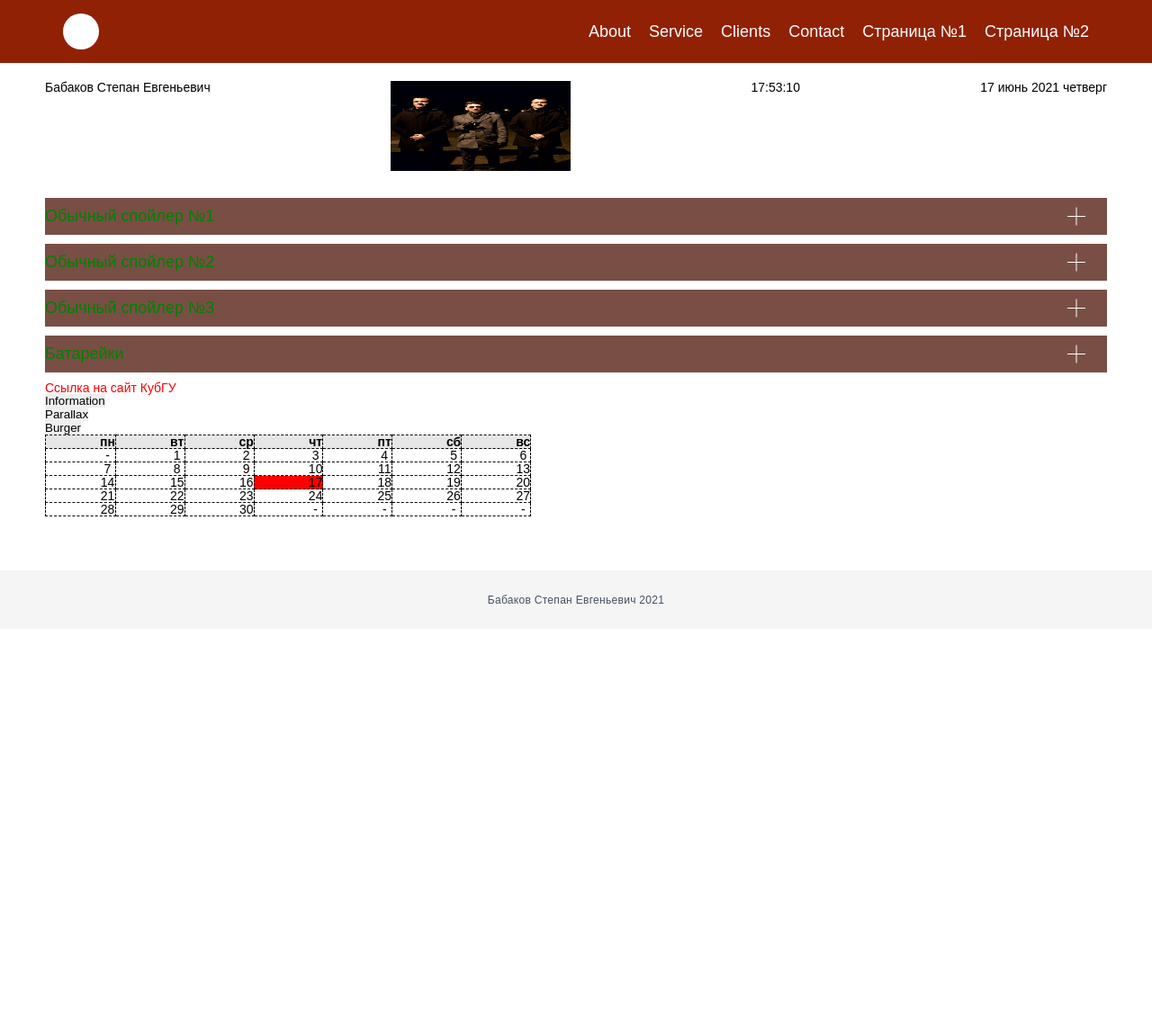
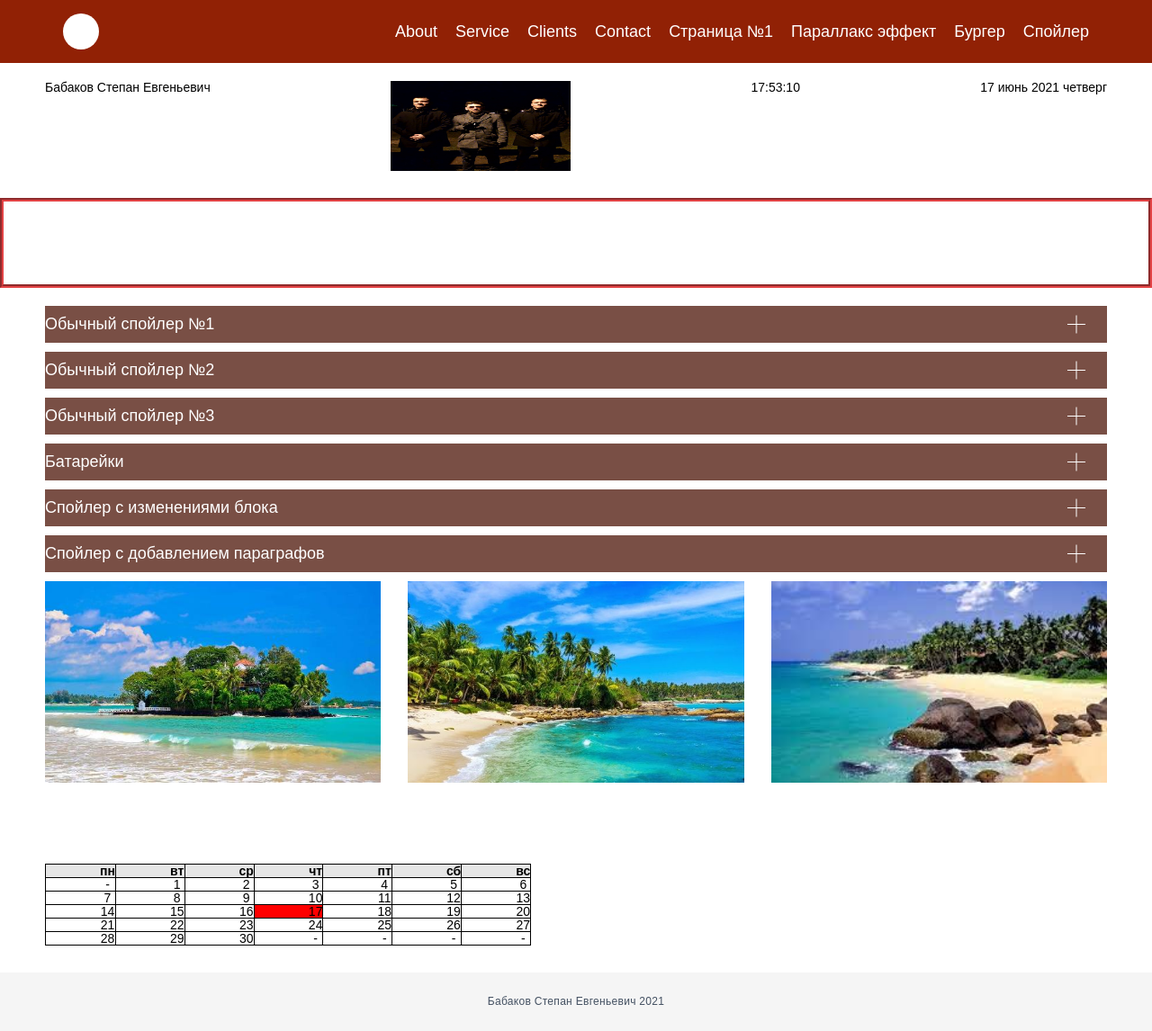
Before and after one commit to StepanBkv/site_rezeme, a PHP site: page / in a window 1280 px wide. Shown: the whole page at 90% size. Before the commit the page ends 671 px from the top, so only its background shows below. Run offline with PHP 8.4, Linux system fonts and the light colour scheme.

Commit message:
Первые 4-ре задания по JS

```diff
--- a/burger.html
+++ b/burger.html
@@ -38,7 +38,7 @@
 									</ul>
 								</li>
 								<li>
-									<a href="" class="menu__link">Страница №2</a>
+									<a href="" class="menu__link">Параллакс эффект</a>
 								</li>
 							</ul>
 						</nav>
--- a/css/style.css
+++ b/css/style.css
@@ -205,6 +205,7 @@ body._lock {
   overflow: hidden;
 }
 
+/* дата-спойлеры ****************************************************************************/
 .block {
   margin: 20px 0px 10px 0px;
 }
@@ -216,7 +217,7 @@ body._lock {
   text-align: left;
   font-size: 18px;
   background-color: transparent;
-  color: green;
+  color: #fff;
   padding: 10px;
   position: relative;
 }
@@ -257,6 +258,7 @@ body._lock {
           transform: rotate(0deg);
 }
 
+/* дата-спойлеры ****************************************************************************/
 .menu__sub-list {
   position: absolute;
   top: 100%;
@@ -452,57 +454,6 @@ body._lock {
           flex-grow: 1;
 }
 
-.link__sait a {
-  color: red;
-}
-.link__sait a:visited {
-  color: #666;
-}
-.link__sait a:active {
-  color: blue;
-}
-
-.nav {
-  /* Средние экраны */
-  /* Маленькие экраны */
-}
-.nav .nav_items {
-  display: -webkit-box;
-  display: -ms-flexbox;
-  display: flex;
-  -webkit-box-orient: horizontal;
-  -webkit-box-direction: normal;
-      -ms-flex-flow: row wrap;
-          flex-flow: row wrap;
-  -webkit-box-flex: 1;
-      -ms-flex-positive: 1;
-          flex-grow: 1;
-  /* Это выравнивает элементы по правому краю вдоль основной оси */
-  -ms-flex-pack: distribute;
-      justify-content: space-around;
-}
-@media (max-width: 800px) {
-  .nav .nav_items {
-    /* На средних экранах мы выравниваем меню по центру за счет равномерного распределения доступного пространства между элементами */
-    -ms-flex-pack: distribute;
-        justify-content: space-around;
-  }
-}
-@media (max-width: 500px) {
-  .nav .nav_items {
-    /* На маленьких экранах мы меняем направление основной оси с горизонтального (строка) на вертикальное (колонка) */
-    -webkit-box-orient: vertical;
-    -webkit-box-direction: normal;
-        -ms-flex-direction: column;
-            flex-direction: column;
-  }
-}
-
-.box__content {
-  margin-top: 30px;
-  margin-bottom: 30px;
-}
-
 .batarey {
   -webkit-box-flex: 0;
       -ms-flex: 0 1 auto;
@@ -549,11 +500,124 @@ body._lock {
           box-shadow: inset 100px 0 green;
 }
 
+.box__news {
+  position: relative;
+}
+.box__news .text__block > p {
+  color: red;
+}
+
+.list {
+  font-size: 18px;
+}
+.list li {
+  margin: 0px 0px 10px 20px;
+  position: relative;
+  padding: 0px 0px 0px 17px;
+}
+.list li:before {
+  content: "";
+  position: absolute;
+  top: 3px;
+  left: 0;
+  border-radius: 50%;
+  height: 15px;
+  width: 15px;
+  background-color: red;
+}
+
+.block__row {
+  display: -webkit-box;
+  display: -ms-flexbox;
+  display: flex;
+  -webkit-box-pack: justify;
+      -ms-flex-pack: justify;
+          justify-content: space-between;
+  -webkit-transition: all 5s;
+  transition: all 5s;
+}
+.block__row .block_1 {
+  background-color: #434321;
+}
+.block__row .block_2 {
+  background-color: #889543;
+}
+.block__row .block_3 {
+  background-color: #f24213;
+}
+.block__row .block_4 {
+  background-color: #a42321;
+}
+.block__row .block_5 {
+  background-color: #b54523;
+}
+.block__row .block_5:hover {
+  color: red;
+}
+
+.added__text {
+  font-size: 20px;
+  color: #5aaaa4;
+}
+
+.list {
+  -webkit-transition: all 3ms;
+  transition: all 3ms;
+  -o-transition: all 3ms linear;
+  -moz-transition: all 3ms linear;
+  -webkit-transition: all 3ms linear;
+}
+
+/* картинки в карточках*/
+.cards {
+  margin: 0px 0px 70px 0px;
+}
+
+.cards__row {
+  margin: 0px -15px 0px -15px;
+  display: -webkit-box;
+  display: -ms-flexbox;
+  display: flex;
+}
+
+.cards__colomn {
+  -webkit-box-flex: 0;
+      -ms-flex: 0 1 33.3333%;
+          flex: 0 1 33.3333%;
+  padding: 0px 15px;
+}
+
+.cards__image {
+  margin: 0px 0px 20px 0px;
+  padding: 0px 0px 60% 0px;
+  overflow: hidden;
+  position: relative;
+}
+.cards__image img {
+  width: 100%;
+  height: 100%;
+  -o-object-fit: cover;
+     object-fit: cover;
+  position: absolute;
+  top: 0;
+  left: 0;
+}
+
+.move__img__div {
+  width: 100%;
+  height: 100px;
+  margin: 30px 0px 0px 0px;
+  border: 4px groove #e34345;
+}
+.move__img__div._active {
+  height: 100%;
+}
+
 .calendar__item table {
   border-collapse: collapse;
 }
 .calendar__item table td, .calendar__item table th {
-  border: 1px dashed black;
+  border: 1px groove black;
   padding-left: 60px;
   text-align: center;
 }
@@ -563,10 +627,6 @@ body._lock {
 }
 .calendar__item table .this_day {
   background-color: red;
-}
-
-.input a {
-  display: block;
 }
 
 .footer {
--- a/index.html
+++ b/index.html
@@ -34,7 +34,6 @@
 							</div>
 						</div>
 					</div>
-
 					<div class="box__menu">
 						<div class="container">
 							<header class="header">
@@ -69,7 +68,13 @@
 													</ul>
 												</li>
 												<li>
-												<a href="" class="menu__link">Страница №2</a>
+													<a href="parallax.html" class="menu__link">Параллакс эффект</a>
+												</li>
+												<li>
+													<a href="burger.html" class="menu__link">Бургер</a>
+												</li>
+												<li>
+													<a href="reseme.html" class="menu__link">Спойлер</a>
 												</li>
 											</ul>
 										</nav>
@@ -78,8 +83,12 @@
 							</header>
 						</div>
 					</div>
+					<div class="box__content">
+						<div class="move__img__div">
+							<div class="cards__row">
 
-				<div class="box__content">
+							</div>
+						</div>
 						<div class="container">
 							<div data-spollers="" data-one-spoller class="block block_2">
 								<div class="block__item">
@@ -104,7 +113,7 @@
 								</div>
 
 								<div class="block__item">
-								<button tabindex="-1" type="button" data-spoller class="block__title">Батарейки</button>
+									<button tabindex="1" type="button" data-spoller class="block__title">Батарейки</button>
 									<div class="block__text">
 									 	<div class = "batarey_row">
 											<div class = "batarey b1"></div>
@@ -113,38 +122,83 @@
 										</div>
 									</div>
 								</div>
+
+								<div class="block__item">
+									<button tabindex="-1" type="button" data-spoller class="block__title">Спойлер с изменениями блока</button>
+									<div class="block__text">
+								 		<div class="block__row">
+								 			<div class="block_1">Это блок 1</div>
+								 			<div class="block_2">Это блок 2</div>
+								 			<div class="block_3">Это блок 3</div>
+								 			<div class="block_4">Это блок 4</div>
+								 			<div class="block_5">Это блок 5</div>
+								 		</div>
+									</div>
+								</div>
+
+								<div class="block__item">
+									<button tabindex="-1" type="button" data-spoller class="block__title">Спойлер с добавлением параграфов</button>
+									<div class="block__text">
+								 		<div class="added__text">
+								 			<p>Lorem ipsum dolor, sit amet consectetur adipisicing elit. Commodi, earum!</p>
+								 			<p>Lorem ipsum dolor, sit amet consectetur adipisicing elit. Commodi, earum!</p>
+								 		</div>
+									</div>
+								</div>
+							</div>
+
+							<div class="cards">
+								<div class="cards__row">
+
+									<div class="cards__colomn">
+										<div class="cards__item">
+											<div class="cards__image">
+												<img src="img/sea_1.jpg" alt="sea_1">
+											</div>
+										</div>
+									</div>
+
+									<div class="cards__colomn">
+										<div class="cards__item">
+											<div class="cards__image">
+												<img src="img/sea_2.jpg" alt="sea_2">
+											</div>
+										</div>
+									</div>
+
+									<div class="cards__colomn">
+										<div class="cards__item">
+											<div class="cards__image">
+												<img src="img/sea_3.jpeg" alt="sea_3">
+											</div>
+										</div>
+									</div>
+
+								</div>
+							</div>
+
+						</div>
+					</div>
+
+					<div class="box__calendar">
+						<div class="container">
+							<div class="calendar__row">
+							    <div class="calendar">
+							    	<div class="calendar__item"></div>
+							    </div>
+							</div>
 						</div>
 					</div>
 
 					<div class="box__news">
 						<div class="container">
-						<div class="link__sait"> <a target="_blank" href="https://kubsu.ru/" >Ссылка на сайт КубГУ</a> </div>
-					</div>
-				</div>
-
-				<div class="input">
-					<div class="container">
-						<div class="input__item">
-							<a href="reseme.html">
-		                  		<button> <span> Information </span> </button>
-						    </a>
-						    <a href="parallax.html">
-						    	<button> <span> Parallax </span> </button>
-						    </a>
-						    <a href="burger.html">
-						    	<button> <span> Burger </span> </button>
-						    </a>
-
-						    <div class="calendar">
-						    	<div class="wrapper">
-						    		<div class="calendar__item"></div>
+							<div class="text__block">
 							</div>
 						</div>
 					</div>
 				</div>
 			</div>
-			</div>
-		</div>
+
 			<footer class="footer">
 			    	<div class="container">
 		 				<div class="footer__row">
@@ -152,7 +206,7 @@
 		 				</div>
 		    		</div>
 		    </footer>
-		</div>
+
 			<script type="text/javascript" src="js/script.js"></script>
 			<script type="text/javascript" src="js/calendar.js"></script>
 			<script type="text/javascript" src="js/reseme_script.js"></script>
--- a/source/scss/style.scss
+++ b/source/scss/style.scss
@@ -113,6 +113,8 @@ body {
         overflow:hidden;
     }
 }
+
+/* дата-спойлеры ****************************************************************************/
 .block {
     margin: 20px 0px 10px 0px;
     .block__item
@@ -123,9 +125,10 @@ body {
         text-align: left;
         font-size: 18px;
         background-color: transparent;
-        color: green;
+        color: #fff;
         padding: 10px;
         position: relative;
+
     }
     .block__text {
         padding: 0 10px 10px;
@@ -165,6 +168,7 @@ body {
         }
     }
 }
+/* дата-спойлеры ****************************************************************************/
 
 .menu__sub-list {
     position: absolute;
@@ -349,49 +353,6 @@ body {
 
 }
 
-.link__sait{
-    a {
-        color:red;
-
-        &:visited {
-            color: #666;
-        }
-        &:active {
-            color: blue;
-        }
-    }
-}
-
-.nav {
-    .nav_items {
-        display: flex;
-        flex-flow: row wrap;
-        flex-grow: 1;
-      /* Это выравнивает элементы по правому краю вдоль основной оси */
-        justify-content: space-around;
-    }
-    /* Средние экраны */
-    @media (max-width: 800px) {
-      .nav_items {
-        /* На средних экранах мы выравниваем меню по центру за счет равномерного распределения доступного пространства между элементами */
-        justify-content: space-around;
-      }
-    }
-
-    /* Маленькие экраны */
-    @media (max-width: 500px) {
-      .nav_items {
-        /* На маленьких экранах мы меняем направление основной оси с горизонтального (строка) на вертикальное (колонка) */
-        flex-direction: column;
-      }
-    }
-}
-
-.box__content {
-   margin-top: 30px;
-   margin-bottom: 30px;
-}
-
 .batarey {
     flex:0 1 auto;
     width: 100px;
@@ -430,8 +391,112 @@ body {
     box-shadow: inset 100px 0 green;
 }
 
-.box__news {
+.box__news{
+    position: relative;
+    .text__block {
+        >p {
+            color: red;
+        }
+        }
+}
+    .list {
+        font-size: 18px;
+        li {
+            margin: 0px 0px 10px 20px;
+            position: relative;
+            padding: 0px 0px 0px 17px;
+            &:before {
+                content: '';
+                position: absolute;
+                top: 3px;
+                left: 0;
+                border-radius: 50%;
+                height: 15px;
+                width: 15px;
+                background-color: red;
+            }
+        }
+    }
 
+.block__row {
+    display: flex;
+    justify-content: space-between;
+    transition: all 5s;
+
+    .block_1{
+        background-color: #434321;
+    }
+    .block_2{
+        background-color: #889543;
+    }
+    .block_3{
+        background-color: #f24213;
+    }
+    .block_4{
+        background-color: #a42321;
+    }
+    .block_5{
+        background-color: #b54523;
+        &:hover{
+            color: red;
+        }
+    }
+}
+
+.added__text {
+    font-size: 20px;
+    color: #5aaaa4;
+
+}
+
+.list {
+    transition: all 3ms;
+    -o-transition: all 3ms linear;
+    -moz-transition: all 3ms linear;
+    -webkit-transition: all 3ms linear;
+}
+
+/* картинки в карточках*/
+.cards {
+    margin: 0px 0px 70px 0px;
+}
+.cards__row {
+    margin: 0px -15px 0px -15px;
+    display: flex;
+}
+.cards__colomn {
+    flex: 0 1 33.3333%;
+    padding: 0px 15px;
+}
+.cards__item {}
+.cards__image {
+    margin: 0px 0px 20px 0px;
+    padding: 0px 0px 60% 0px;
+    overflow: hidden;
+    position: relative;
+
+    img {
+       width: 100%;
+       height: 100%;
+       object-fit: cover;
+       position: absolute;
+       top: 0;
+       left: 0;
+
+    }
+
+}
+
+.move__img__div {
+    width: 100%;
+    height: 100px;
+    margin: 30px 0px 0px 0px;
+    border: 4px groove #e34345;
+    .cards__row {
+    }
+    &._active {
+        height: 100%;
+    }
 }
 
 .calendar__item{
@@ -439,7 +504,7 @@ body {
     table {
       border-collapse: collapse;
           td, th {
-          border: 1px dashed black;
+          border: 1px groove black;
           padding-left: 60px;
           text-align: center;
          }
@@ -451,12 +516,6 @@ body {
         .this_day {
             background-color: red;
         }
-    }
-}
-
-.input {
-    a {
-        display: block;
     }
 }
 
```
Also changed, not shown: js/reseme_script.js (+6 -5 lines), js/script.js (+141 -59 lines), reseme.html (+13 -0 lines), img/sea_1.jpg (added), img/sea_2.jpg (added), img/sea_3.jpeg (added). Lines whose indentation alone changed are shown as unchanged.
